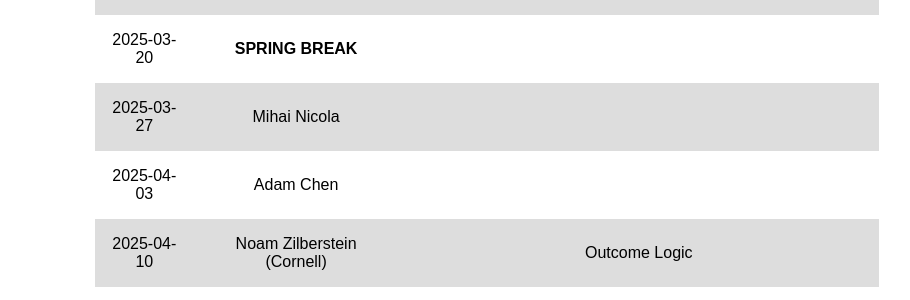
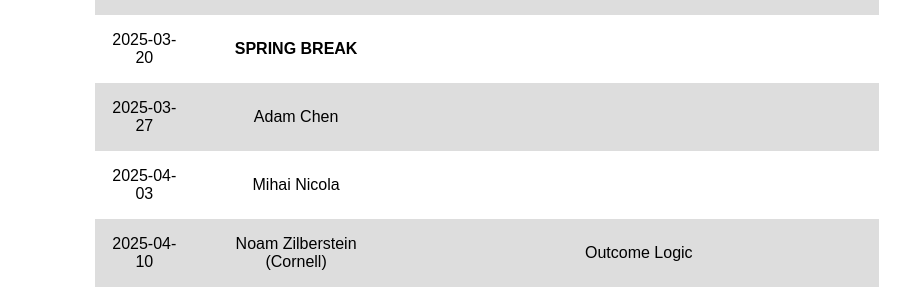
Before and after one commit to mgree/cypress, a Jekyll site: the page built from schedule.md, in a window 1280 px wide and 900 px high, scrolled down 1605 px. Shown: the part 152-452 px from the top of the window, without its empty margins (153-1063 px from the left). Built offline with Jekyll 4.4.1, drawn with Linux system fonts in a browser that asks for light colours.

```diff
--- a/schedule.md
+++ b/schedule.md
@@ -37,8 +37,8 @@ find someone willing to take your place first.
 | 2025-03-06 | Eric Wang | |
 | 2025-03-13 | Parisa Fathololumi | |
 | 2025-03-20 | **SPRING BREAK** | |
-| 2025-03-27 | Mihai Nicola | |
-| 2025-04-03 | Adam Chen | |
+| 2025-03-27 | Adam Chen | |
+| 2025-04-03 | Mihai Nicola | |
 | 2025-04-10 | Noam Zilberstein (Cornell) | Outcome Logic |
 | 2025-04-17 | | |
 | 2025-04-24 | | |
```
